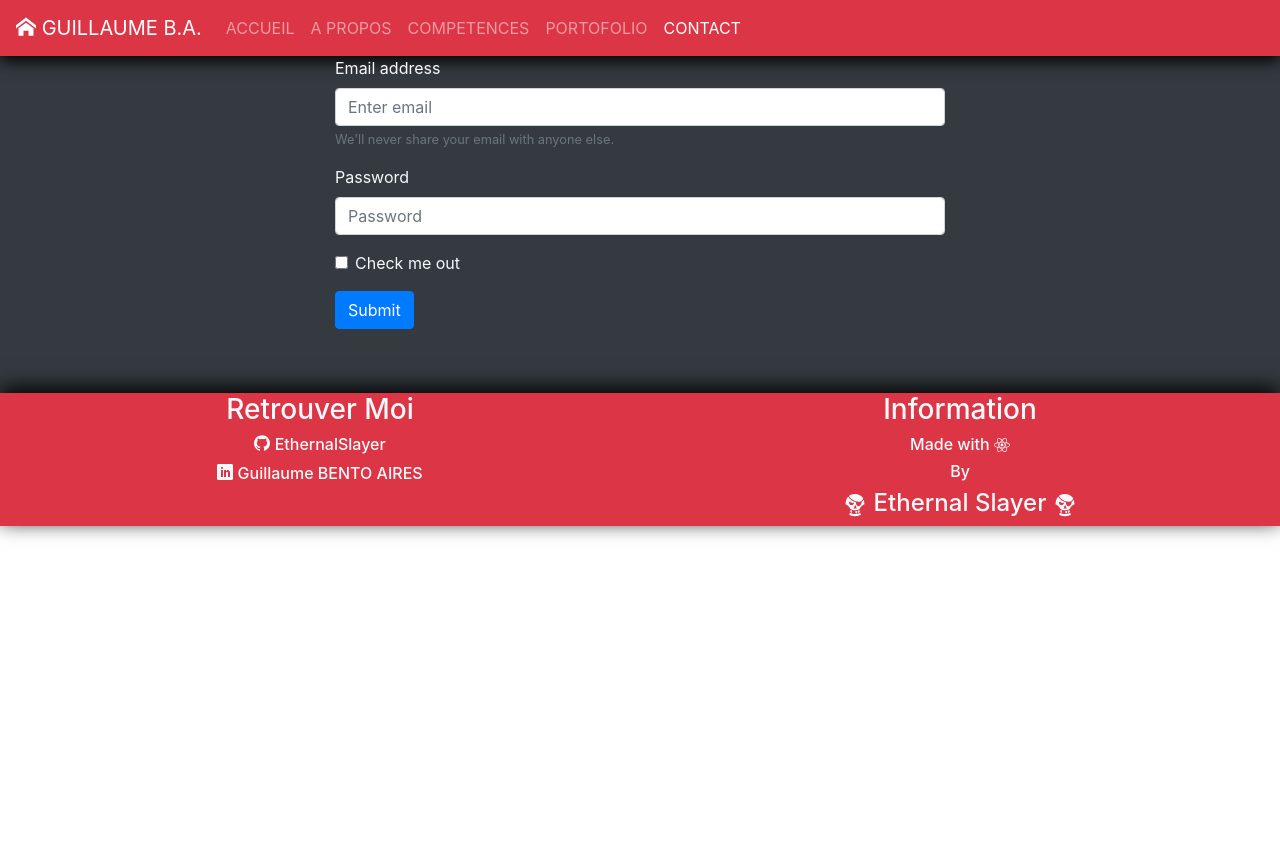
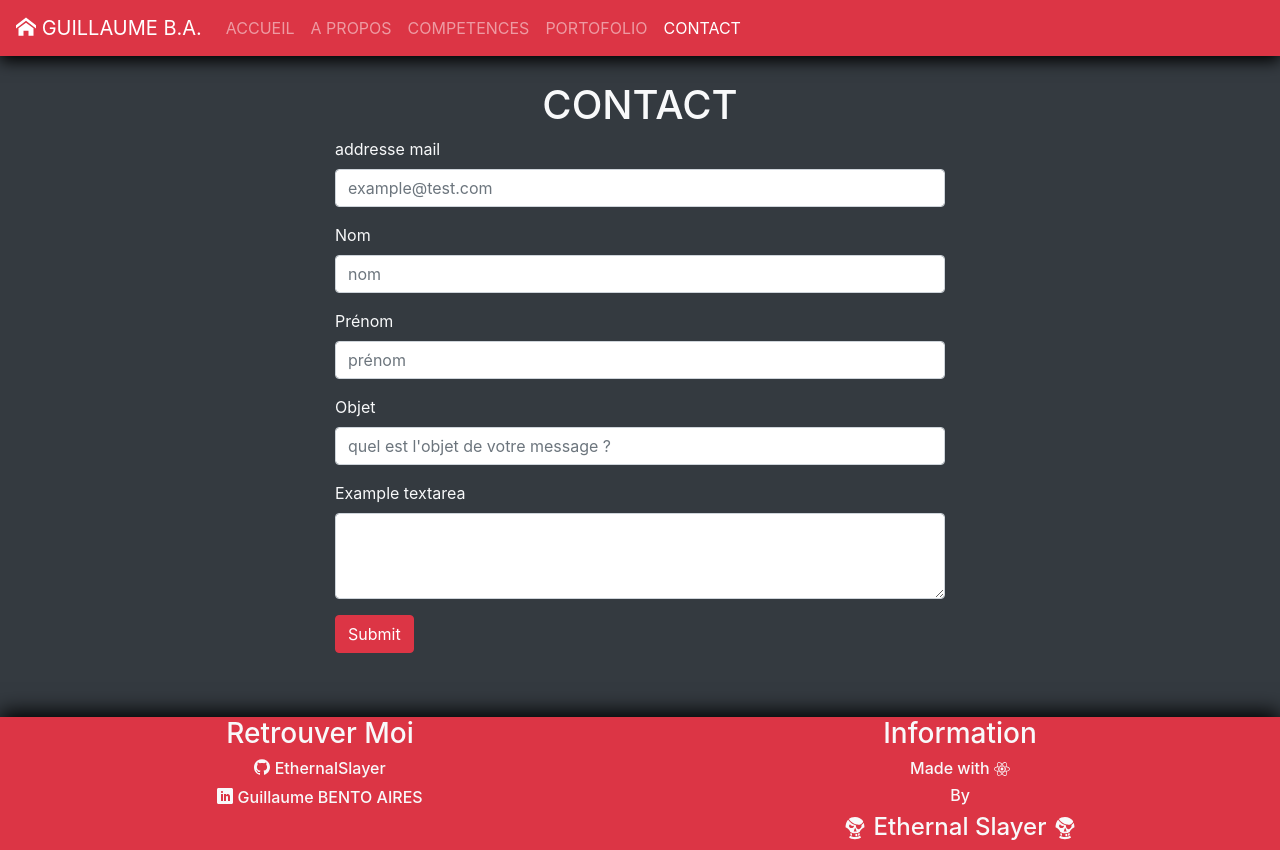
Before and after one commit to EthernalSlayer/my-cv-app, a React (Create React App) app: page /contact in a window 1280 px wide. Before the commit the page ends 800 px from the top, so only its background shows below. Built offline with nearby package versions, Linux system fonts and the light colour scheme.

Commit message:
add axios dependency and begin to create functions for sending the mail

```diff
--- a/package.json
+++ b/package.json
@@ -6,6 +6,7 @@
     "@testing-library/jest-dom": "^4.2.4",
     "@testing-library/react": "^9.5.0",
     "@testing-library/user-event": "^7.2.1",
+    "axios": "^0.21.0",
     "bootstrap": "^4.5.2",
     "react": "^16.13.1",
     "react-bootstrap": "^1.3.0",
--- a/src/component/Contact.js
+++ b/src/component/Contact.js
@@ -1,7 +1,27 @@
-import React from "react";
+import React, { useState } from "react";
 import { Col, Container, Row, Form, Button } from "react-bootstrap";
 
 function Contact() {
+  const data = {
+    email: "",
+    nom: "",
+    prenom: "",
+    objet: "",
+    message: "",
+  };
+
+  const [mail, setMail] = useState(data);
+
+  const handleChange = (e) => {
+    setMail({ ...mail, [e.target.id]: e.target.value });
+    console.log(e.target.value);
+  };
+
+  const handleSubmit = (e) => {
+    e.preventDefault();
+    console.log(mail);
+  };
+
   return (
     <Container
       className="bg-dark"
@@ -10,24 +30,59 @@ function Contact() {
       style={{ paddingBottom: "5%" }}
     >
       <Row className="justify-content-center">
+        <Col className="text-light text-center">
+          <h1 style={{ marginTop: "2%" }}>CONTACT</h1>
+        </Col>
+      </Row>
+      <Row className="justify-content-center">
         <Col md="6" xs="12" className="text-light">
           <Form>
-            <Form.Group controlId="formBasicEmail">
-              <Form.Label>Email address</Form.Label>
-              <Form.Control type="email" placeholder="Enter email" />
-              <Form.Text className="text-muted">
-                We'll never share your email with anyone else.
-              </Form.Text>
+            <Form.Group controlId="email">
+              <Form.Label>addresse mail</Form.Label>
+              <Form.Control
+                type="email"
+                placeholder="example@test.com"
+                value={mail.email}
+                onChange={handleChange}
+              />
             </Form.Group>
-
-            <Form.Group controlId="formBasicPassword">
-              <Form.Label>Password</Form.Label>
-              <Form.Control type="password" placeholder="Password" />
+            <Form.Group controlId="nom">
+              <Form.Label>Nom</Form.Label>
+              <Form.Control
+                type="text"
+                placeholder="nom"
+                value={mail.nom}
+                onChange={handleChange}
+              />
             </Form.Group>
-            <Form.Group controlId="formBasicCheckbox">
-              <Form.Check type="checkbox" label="Check me out" />
+            <Form.Group controlId="prenom">
+              <Form.Label>Prénom</Form.Label>
+              <Form.Control
+                type="text"
+                placeholder="prénom"
+                value={mail.prenom}
+                onChange={handleChange}
+              />
             </Form.Group>
-            <Button variant="primary" type="submit">
+            <Form.Group controlId="objet">
+              <Form.Label>Objet</Form.Label>
+              <Form.Control
+                type="text"
+                placeholder="quel est l'objet de votre message ?"
+                value={mail.objet}
+                onChange={handleChange}
+              />
+            </Form.Group>
+            <Form.Group controlId="message">
+              <Form.Label>Example textarea</Form.Label>
+              <Form.Control
+                as="textarea"
+                rows={3}
+                value={mail.message}
+                onChange={handleChange}
+              />
+            </Form.Group>
+            <Button variant="danger" type="submit" onClick={handleSubmit}>
               Submit
             </Button>
           </Form>
```
Also changed, not shown: 1 other file (tests, documents, lock files or other folders).
